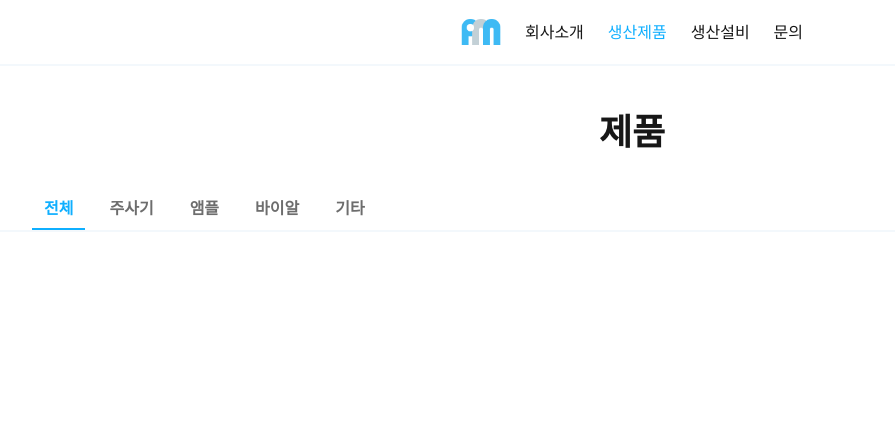
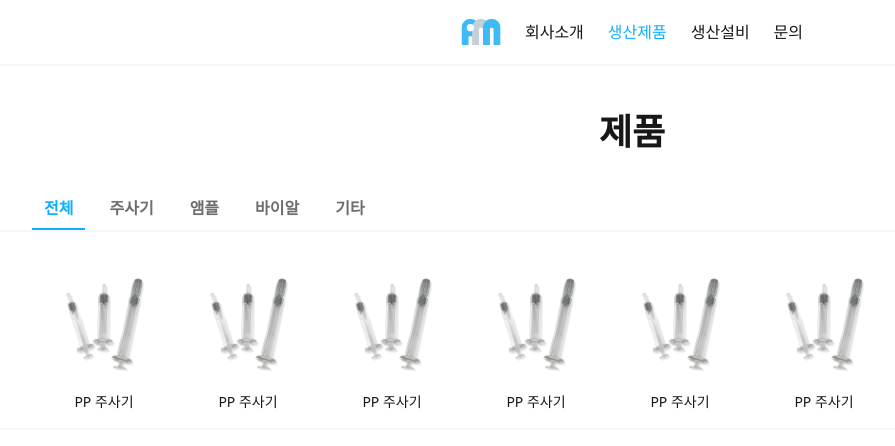
Before and after one commit to ph-mold/ph-mold-web, a Next.js app: page /products in a window 1280 px wide. Shown: the top 446 px of the page, without its empty margins (8-903 px from the left). Built offline with nearby package versions, Linux system fonts and the light colour scheme.

Commit message:
[Update] Sub Menu 추가

```diff
--- a/app/products/page.tsx
+++ b/app/products/page.tsx
@@ -4,6 +4,7 @@ import { useMemo, useCallback } from "react";
 import SectionTitle from "@/components/common/SectionTitle";
 import clsx from "clsx";
 import { useRouter, useSearchParams } from "next/navigation";
+import Image from "next/image";
 
 const MENU_ITEMS = {
   all: "전체",
@@ -54,6 +55,48 @@ export default function Products() {
           ))}
         </ul>
       </div>
+      <div className="mx-auto max-w-[1280px]">
+        <div className="border-background2 scrollbar-hide h-fit overflow-x-scroll border-b-2 py-2 sm:py-4">
+          <ul className="flex h-fit flex-row px-4 md:px-10">
+            <li className="flex h-fit w-fit flex-col text-center">
+              <div className="size-24 flex-none sm:size-36">
+                <Image src={"/sample1.png"} alt={""} width={240} height={240} />
+              </div>
+              <p className="text-sm">PP 주사기</p>
+            </li>
+            <li className="flex h-fit w-fit flex-col text-center">
+              <div className="size-24 flex-none sm:size-36">
+                <Image src={"/sample1.png"} alt={""} width={240} height={240} />
+              </div>
+              <p className="text-sm">PP 주사기</p>
+            </li>
+            <li className="flex h-fit w-fit flex-col text-center">
+              <div className="size-24 flex-none sm:size-36">
+                <Image src={"/sample1.png"} alt={""} width={240} height={240} />
+              </div>
+              <p className="text-sm">PP 주사기</p>
+            </li>
+            <li className="flex h-fit w-fit flex-col text-center">
+              <div className="size-24 flex-none sm:size-36">
+                <Image src={"/sample1.png"} alt={""} width={240} height={240} />
+              </div>
+              <p className="text-sm">PP 주사기</p>
+            </li>
+            <li className="flex h-fit w-fit flex-col text-center">
+              <div className="size-24 flex-none sm:size-36">
+                <Image src={"/sample1.png"} alt={""} width={240} height={240} />
+              </div>
+              <p className="text-sm">PP 주사기</p>
+            </li>
+            <li className="flex h-fit w-fit flex-col text-center">
+              <div className="size-24 flex-none sm:size-36">
+                <Image src={"/sample1.png"} alt={""} width={240} height={240} />
+              </div>
+              <p className="text-sm">PP 주사기</p>
+            </li>
+          </ul>
+        </div>
+      </div>
       <div className="h-[2000px]"> </div>
     </div>
   );
```
